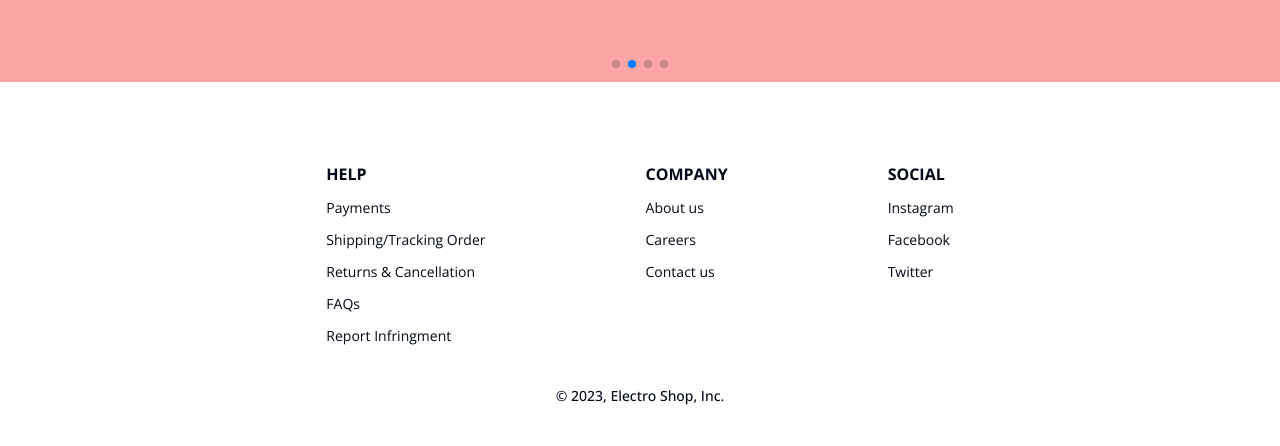
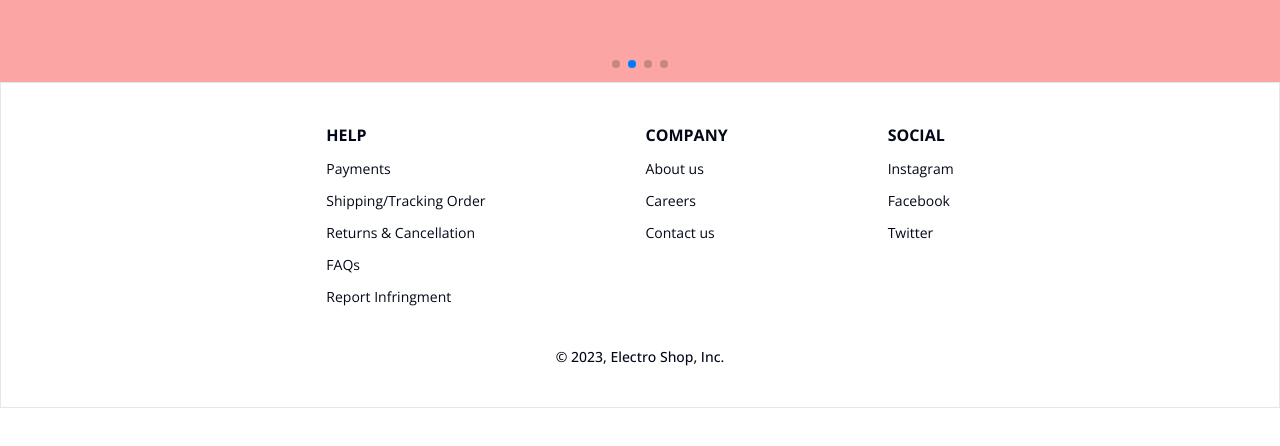
Before and after one commit to iamshubhamjangle/electro-store, a Next.js app: page / in a window 1280 px wide. Shown: the part 568-1014 px from the top of the page. After the commit the page ends 976 px from the top, so only its background shows below. Built offline with nearby package versions, Linux system fonts and the light colour scheme.

Commit message:
feat: footer

```diff
--- a/app/(client)/_components/footer/footer.tsx
+++ b/app/(client)/_components/footer/footer.tsx
@@ -62,8 +62,8 @@
   ];
 
   return (
-    <>
-      <div className="flex flex-wrap justify-center gap-40 mt-20">
+    <div className="border border-t">
+      <div className="flex flex-wrap justify-center gap-40 mt-10">
         {data?.map((item, idx) => {
           return (
             <div key={idx} className="flex flex-col gap-3">
@@ -80,7 +80,7 @@
       <div className="text-center text-sm font-medium my-10">
         © 2023, Electro Shop, Inc.
       </div>
-    </>
+    </div>
   );
 };
 
```
